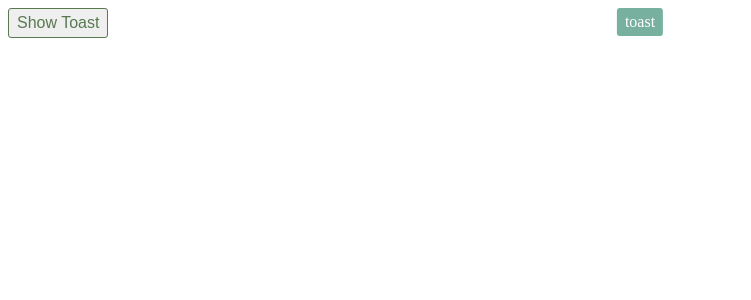
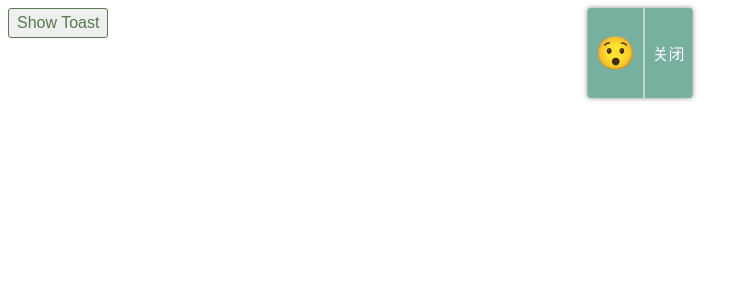
Before and after one commit to mokunshao/vigour, a Vue app: page / in a window 1280 px wide. Shown: the top 300 px of the page, without its empty margins (0-751 px from the left). Built offline with nearby package versions, Linux system fonts and the light colour scheme.

Commit message:
完善 toast 组件

```diff
--- a/src/App.vue
+++ b/src/App.vue
@@ -138,7 +138,7 @@
     </div>
     <div>
       <vigour-button @click="showToast">Show Toast</vigour-button>
-      <vigour-toast></vigour-toast>
+      <!-- <vigour-toast :autoClose="false">we</vigour-toast> -->
     </div>
   </div>
 </template>
@@ -181,11 +181,19 @@ export default {
       console.log(e.target.value);
     },
     showToast() {
-      this.$toast('😯');
+      this.$toast(<h1>😯</h1>, {
+        closeButton: {
+          text: '关闭',
+          callback(vm) {
+            console.log(vm);
+            console.log('已经关闭');
+          },
+        },
+      });
     },
   },
   mounted() {
-    // this.showToast();
+    this.showToast();
   },
 };
 </script>
--- a/src/common.scss
+++ b/src/common.scss
@@ -18,4 +18,5 @@ $color4: #f8d0b0;
 $dangerColor: #fa5151;
 
 $padding: 0.3em 0.5em;
-$radius: 3px;
+$borderRadius: 3px;
+$boxShadow:0 0 5px #888;
--- a/src/components/toast.js
+++ b/src/components/toast.js
@@ -2,9 +2,11 @@ import toast from './toast.vue';
 
 export default {
   install(Vue) {
-    Vue.prototype.$toast = (message) => {
+    Vue.prototype.$toast = (message, propsData) => {
       const Contructor = Vue.extend(toast);
-      const vm = new Contructor();
+      const vm = new Contructor({
+        propsData,
+      });
       vm.$slots.default = message;
       vm.$mount();
       document.body.appendChild(vm.$el);
--- a/src/components/toast.vue
+++ b/src/components/toast.vue
@@ -1,10 +1,63 @@
 <template>
-  <div class="vigour-toast"><slot>toast</slot></div>
+  <div class="vigour-toast">
+    <div class="vigour-toast-text">
+      <slot
+        >Lorem ipsum dolor sit amet, consectetur adipisicing elit. Eum atque,
+        inventore itaque aspernatur quod, ullam ex reprehenderit minima fugiat
+        voluptates eius consectetur perferendis similique magni provident.
+        Distinctio saepe at aperiam?</slot
+      >
+    </div>
+    <div
+      v-if="closeButton"
+      class="vigour-toast-button"
+      @click="onClickCloseButton"
+    >
+      {{ closeButton.text }}
+    </div>
+  </div>
 </template>
 
 <script>
 export default {
   name: 'vigour-toast',
+  props: {
+    autoClose: {
+      type: Boolean,
+      default: false,
+    },
+    autoCloseDelay: {
+      type: Number,
+      default: 2000,
+    },
+    closeButton: {
+      type: Object,
+      default() {
+        return {
+          text: 'X',
+          callback() { },
+        };
+      },
+    },
+  },
+  mounted() {
+    if (this.autoClose) {
+      setTimeout(() => {
+        this.removeNode();
+      }, this.autoCloseDelay);
+    }
+  },
+  methods: {
+    onClickCloseButton() {
+      this.removeNode();
+      this.closeButton.callback(this);
+    },
+    removeNode() {
+      this.$el.remove();
+      this.$destroy();
+    },
+  },
+
 };
 </script>
 
@@ -17,10 +70,25 @@ export default {
   left: 50%;
   transform: translateX(-50%);
   font-size: 1em;
-  padding: $padding;
-  border-radius: $radius;
+  border-radius: $borderRadius;
   margin-top: 0.5em;
   background-color: $color3;
   color: white;
+  display: flex;
+  flex-direction: row;
+  box-shadow: $boxShadow;
+
+  .vigour-toast-text {
+    padding: $padding;
+  }
+
+  .vigour-toast-button {
+    padding: $padding;
+    white-space: nowrap;
+    cursor: pointer;
+    border-left: 1px solid white;
+    display: flex;
+    align-items: center;
+  }
 }
 </style>
```
